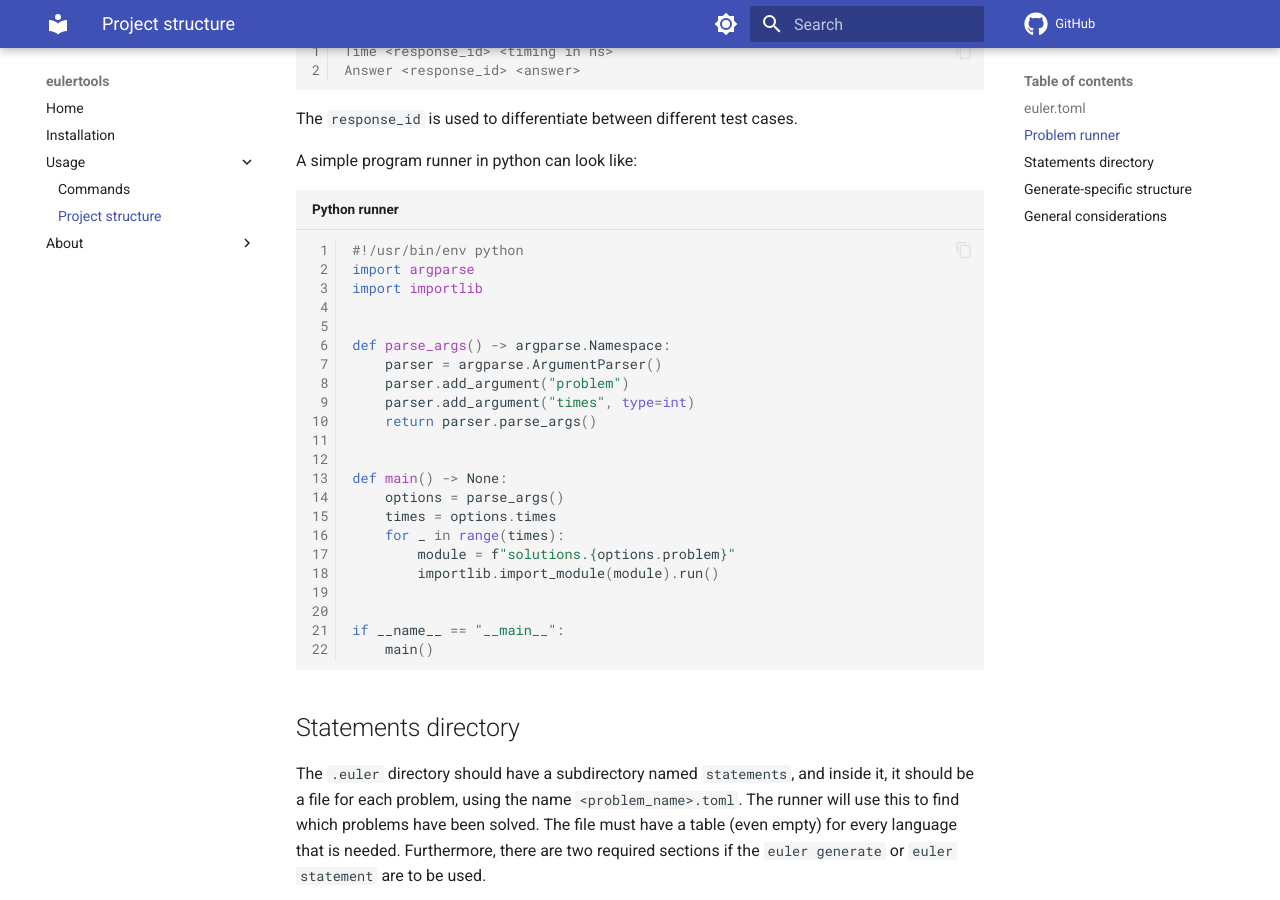
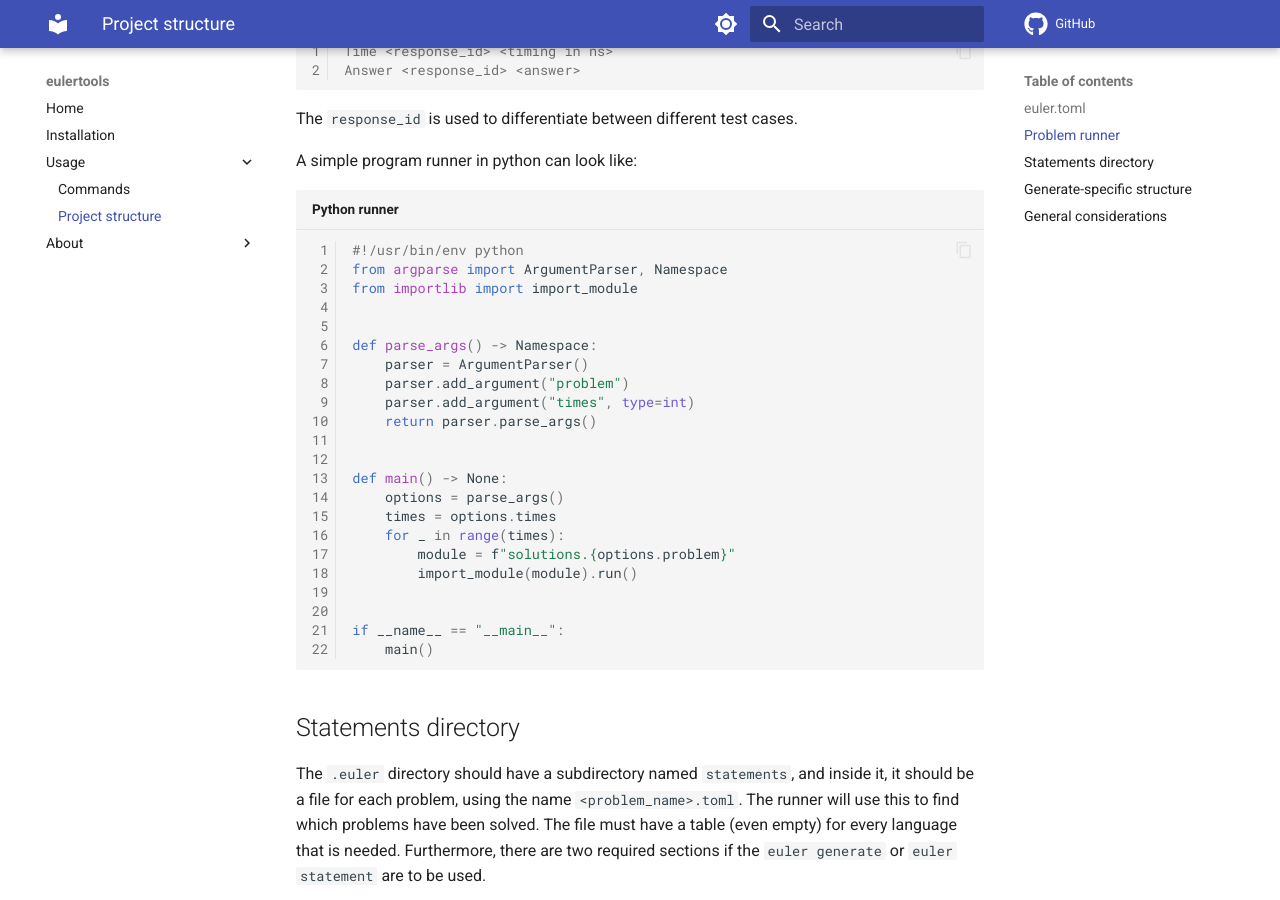
Before and after one commit to spapanik/py-euler, an MkDocs documentation site: the page built from docs/usage/structure.md, in a window 1280 px wide and 900 px high, scrolled down 1404 px. Built offline with MkDocs 1.6.1 and Material for MkDocs 9.7.7, drawn with Linux system fonts in a browser that asks for light colours; comment, search, counter and statistics services are not loaded.

Commit message:
📚 Update example runner

````diff
--- a/docs/usage/structure.md
+++ b/docs/usage/structure.md
@@ -68,12 +68,12 @@ A simple program runner in python can look like:
 
 ```py linenums="1" title="Python runner"
 #!/usr/bin/env python
-import argparse
-import importlib
+from argparse import ArgumentParser, Namespace
+from importlib import import_module
 
 
-def parse_args() -> argparse.Namespace:
-    parser = argparse.ArgumentParser()
+def parse_args() -> Namespace:
+    parser = ArgumentParser()
     parser.add_argument("problem")
     parser.add_argument("times", type=int)
     return parser.parse_args()
@@ -84,7 +84,7 @@ def main() -> None:
     times = options.times
     for _ in range(times):
         module = f"solutions.{options.problem}"
-        importlib.import_module(module).run()
+        import_module(module).run()
 
 
 if __name__ == "__main__":
````
